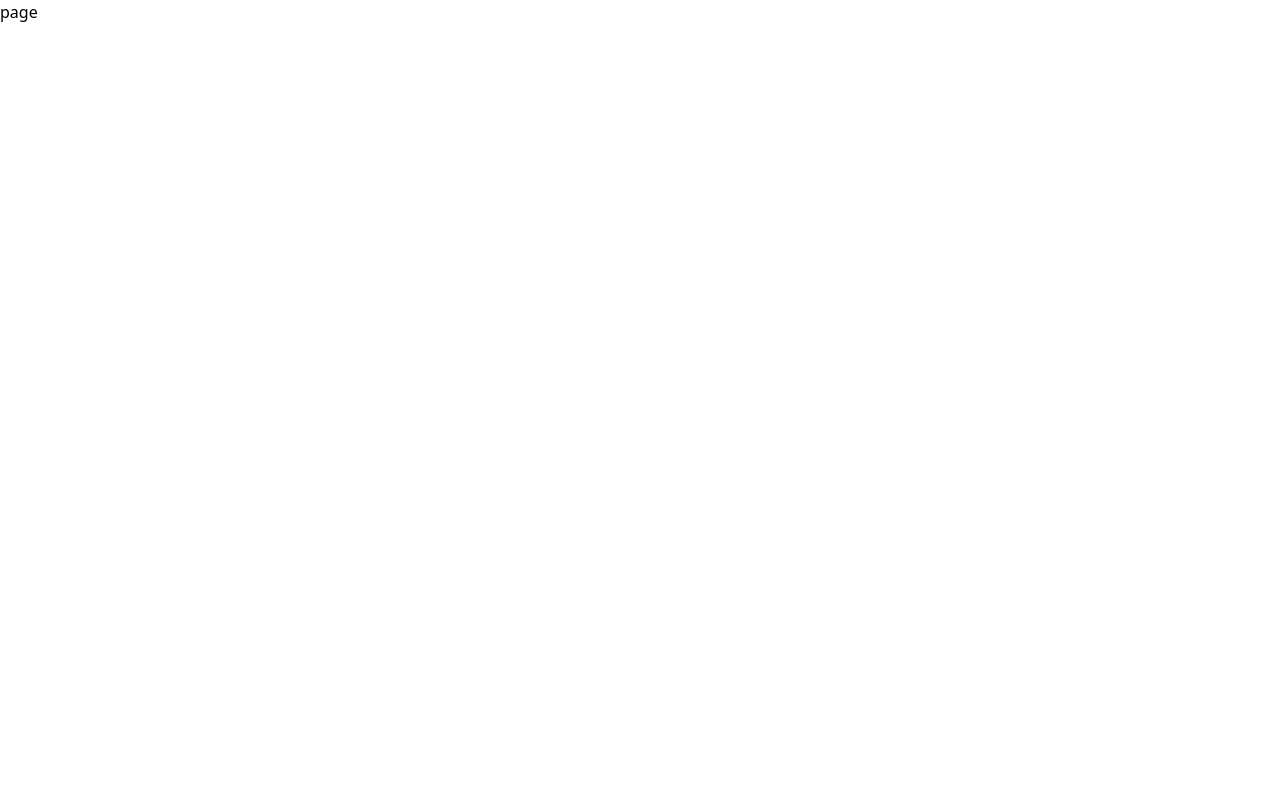
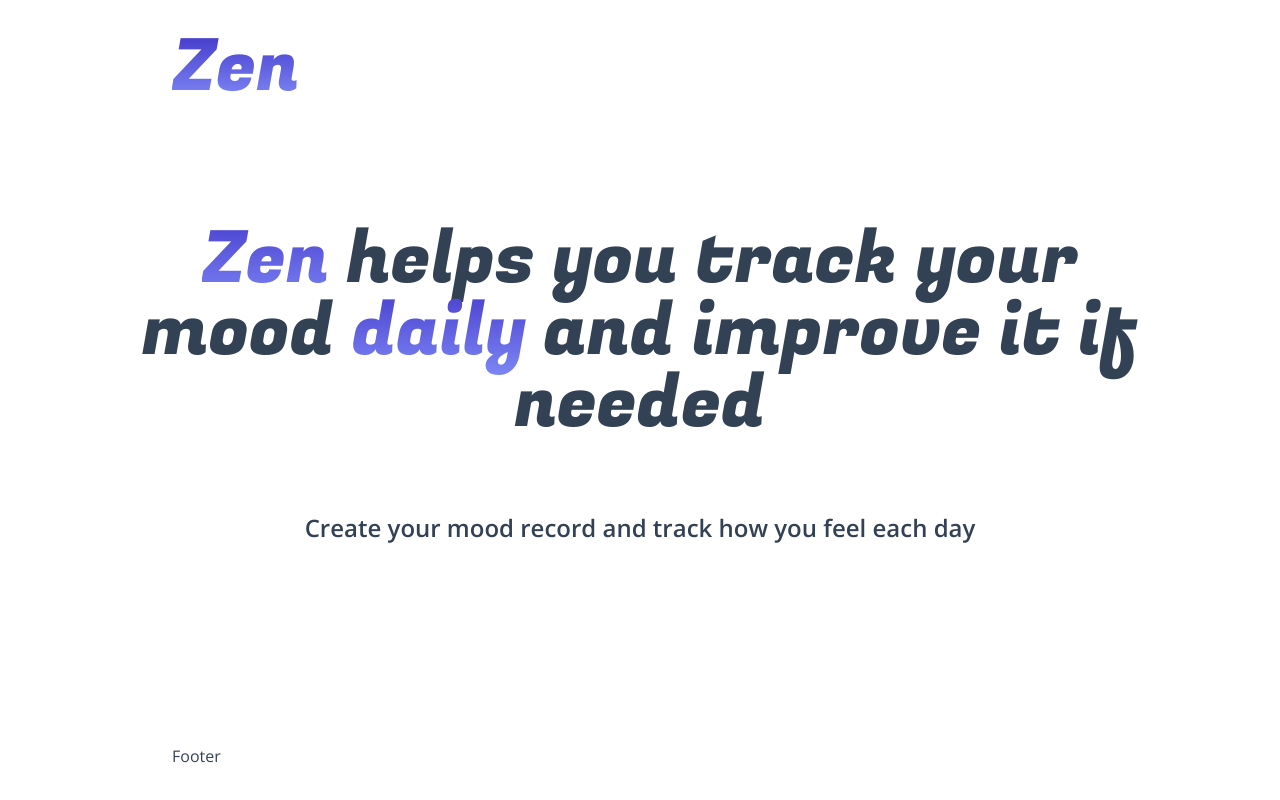
Before and after one commit to shwejan005/mood-tracker, a Next.js app: page / in a window 1280 px wide. Built offline with nearby package versions, Linux system fonts and the light colour scheme.

Commit message:
initial commit

```diff
--- /dev/null
+++ b/app/dashboard/page.js
@@ -0,0 +1,10 @@
+export const metadata = {
+  title: "ZEN ⋅ Dashboard"
+}
+export default function Dashboard(){
+  return(
+    <div>
+      Dashboard
+    </div>
+  )
+}
--- a/app/globals.css
+++ b/app/globals.css
@@ -1,3 +1,9 @@
 @tailwind base;
 @tailwind components;
 @tailwind utilities;
+
+.textGradient{
+  background:  -webkit-linear-gradient(#4338ca,#818cf8);
+  -webkit-background-clip: text;
+  -webkit-text-fill-color: transparent;
+}
--- a/app/layout.js
+++ b/app/layout.js
@@ -1,5 +1,9 @@
-import { Geist, Geist_Mono } from "next/font/google";
+import { Geist, Geist_Mono, Fugaz_One, Open_Sans } from "next/font/google"; // Import Fugaz_One
 import "./globals.css";
+
+const openSans = Open_Sans({
+  subsets: ["latin"]
+})
 
 const geistSans = Geist({
   variable: "--font-geist-sans",
@@ -11,18 +15,38 @@ const geistMono = Geist_Mono({
   subsets: ["latin"],
 });
 
+const fugaz = Fugaz_One({
+  subsets: ["latin"],
+  weight: ["400"],
+});
+
 export const metadata = {
-  title: "Create Next App",
-  description: "Generated by create next app",
+  title: "Zen",
+  description: "Track Your Mood Daily",
 };
 
 export default function RootLayout({ children }) {
+  const header = (
+    <header className="p-4 sm:p-8 flex items-center justify-between gap-4">
+      <h1 className={`${fugaz.className}  text-5xl md:text-6xl lg:text-7xl textGradient`}>
+        Zen
+      </h1>
+    </header>
+  );
+
+  const footer =
+    <footer className="p-4 sm:p-8">
+      Footer
+    </footer>;
+
   return (
     <html lang="en">
       <body
-        className={`${geistSans.variable} ${geistMono.variable} antialiased`}
+        className={`${openSans.className} text-slate-700 antialiased w-full max-w-[1000px] mx-auto text-sm sm:text-base min-h-screen flex flex-col`}
       >
+        {header}
         {children}
+        {footer}
       </body>
     </html>
   );
--- a/app/page.js
+++ b/app/page.js
@@ -1,10 +1,12 @@
+import Hero from '@/components/Hero'
+import Main from '@/components/Main'
 import React from 'react'
 
 const page = () => {
   return (
-    <div>
-      page
-    </div>
+    <Main>
+      <Hero />
+    </Main>
   )
 }
 
--- /dev/null
+++ b/components/Dashboard.jsx
@@ -0,0 +1,9 @@
+import React from 'react'
+
+function Dashboard() {
+  return (
+    <div>Dashboard</div>
+  )
+}
+
+export default Dashboard
--- /dev/null
+++ b/components/Hero.jsx
@@ -0,0 +1,23 @@
+import React from 'react';
+import { Fugaz_One } from 'next/font/google';
+
+const fugaz = Fugaz_One({
+  subsets: ["latin"],
+  weight: ["400"],
+});
+
+function Hero() {
+  return (
+    <div className="py-4 md:py-12 flex flex-col gap-4 sm:gap-8">
+      <h1
+        className={`${fugaz.className} font-bold text-5xl md:text-7xl sm:text-6xl text-center py-10`}
+      >
+        <span className="textGradient">Zen</span> helps you track your mood{" "}
+        <span className="textGradient">daily</span> and improve it if needed
+      </h1>
+      <p className='text-lg sm:text-xl md:text-2xl text-center font-semibold'>Create your mood record and track how you feel each day</p>
+    </div>
+  );
+}
+
+export default Hero;
--- /dev/null
+++ b/components/Login.jsx
@@ -0,0 +1,9 @@
+import React from 'react'
+
+function Login() {
+  return (
+    <div>Login</div>
+  )
+}
+
+export default Login
--- /dev/null
+++ b/components/Main.jsx
@@ -0,0 +1,12 @@
+import React from 'react'
+
+function Main(props) {
+  const { children } = props
+  return (
+    <main className='flex-1 flex flex-col'>
+      { children }
+    </main>
+  )
+}
+
+export default Main
```
Also changed, not shown: 1 other file (tests, documents, lock files or other folders).
